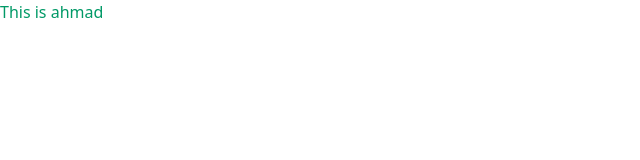
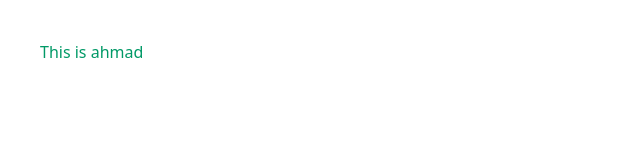
Before and after one commit to Ahmadrazakhan-786/TAILWIND-CSS, a website: page dist/index.html in a window 1280 px wide. Shown: the whole page, without its empty margins (0-640 px from the left). Drawn offline with Linux system fonts and the light colour scheme.

Commit message:
initil commit

```diff
--- a/dist/index.html
+++ b/dist/index.html
@@ -6,7 +6,7 @@
     <title>Document</title>
     <link rel="stylesheet" href="./output.css">
 </head>
-<body>
+<body class="p-10">
     <!-- <h1 class="text-black-500  bg-emerald-600 text-[100px] font-bold">hii from learn coding family</h1> -->
 
 
```
Also changed, not shown: dist/output.css.
